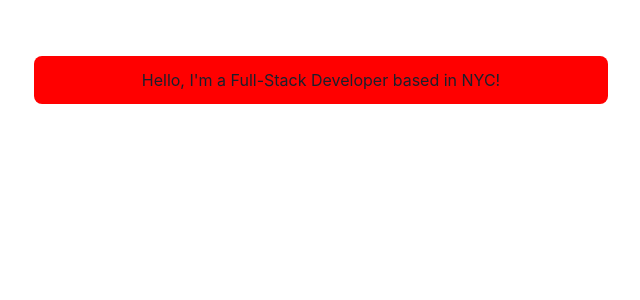
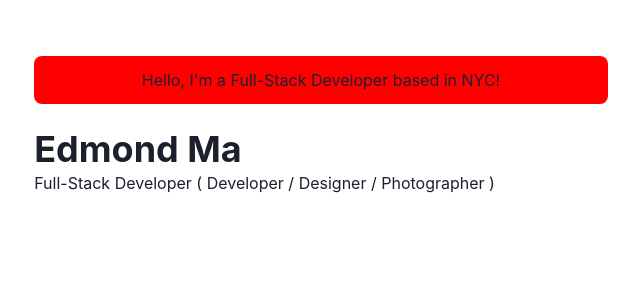
Before and after one commit to edjunma/edmondma.dev-v1, a Next.js app: page / in a window 1280 px wide. Shown: the top 300 px of the page, without its empty margins (319-959 px from the left). Built offline with nearby package versions, Linux system fonts and the light colour scheme.

Commit message:
finish index setup, setup navbar and logo

```diff
--- a/pages/index.js
+++ b/pages/index.js
@@ -1,10 +1,19 @@
-import { Container, Box } from '@chakra-ui/react'
+import { Container, Box, Heading } from '@chakra-ui/react'
 const Page = () => {
   return (
     <Container>
       <Box borderRadius="lg" mb={6} p={3} textAlign="center" bg="red">
       Hello, I&apos;m a Full-Stack Developer based in NYC!
     </Box>
+
+    <Box display={{ md: 'flex' }}>
+      <Box flexGrow={1}>
+        <Heading as="h2" variant="page-title">
+          Edmond Ma
+        </Heading>
+        <p>Full-Stack Developer ( Developer / Designer / Photographer )</p>
+      </Box>
+    </Box>
     </Container>
     )
 }
```
Also changed, not shown: components/logo.js (added, +30 -0 lines).
